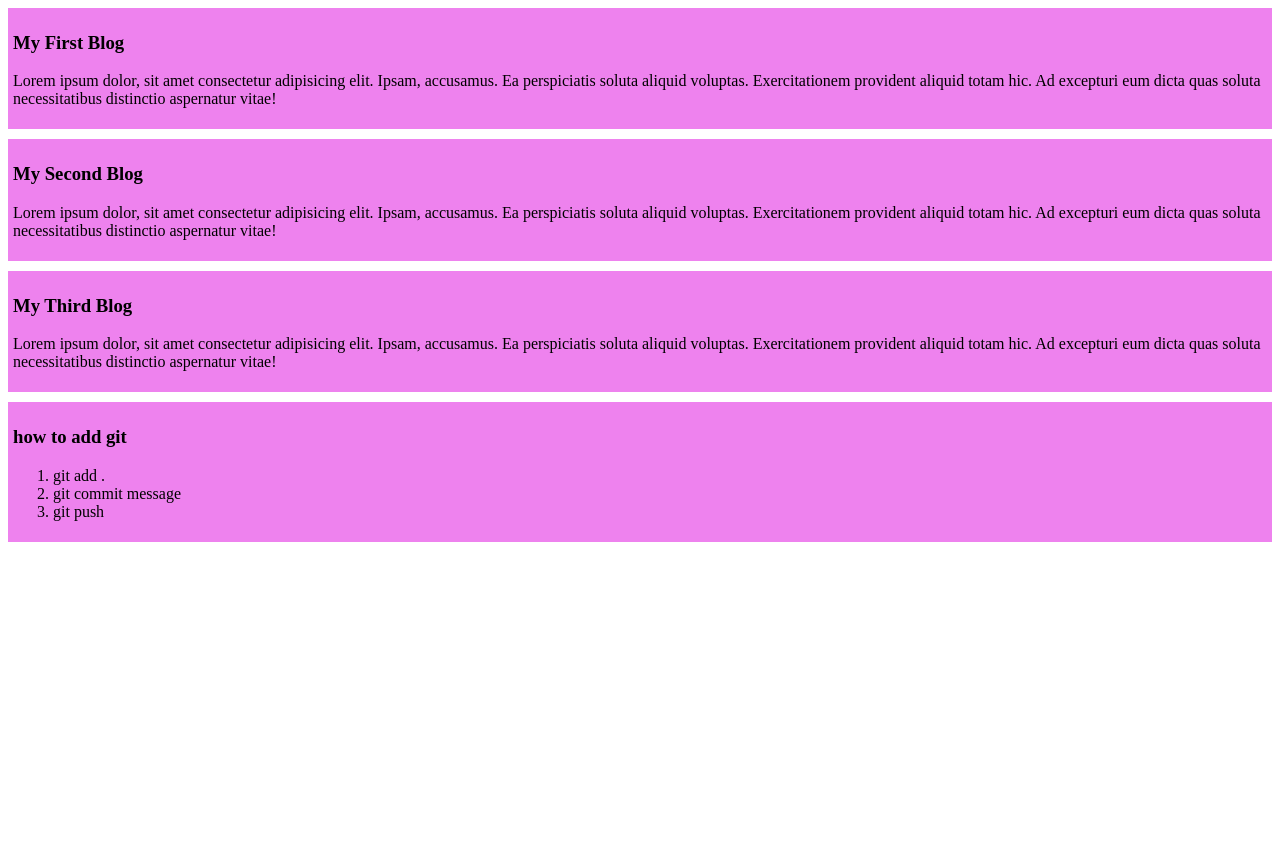
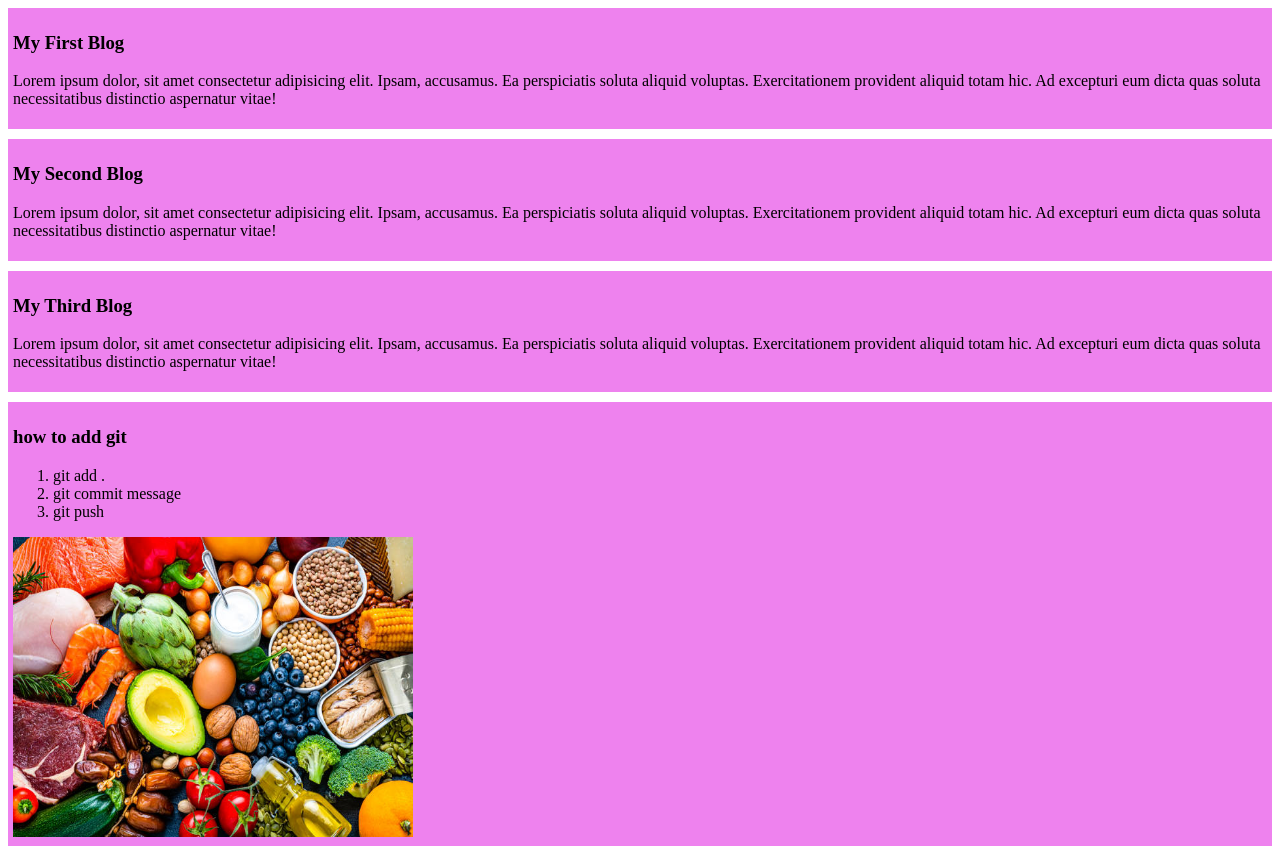
Before and after one commit to Mohinuddin0119/my-first-github-repo, a plain HTML site: page index.html in a window 1280 px wide. Before the commit the page ends 800 px from the top, so only its background shows below. Drawn offline with Linux system fonts and the light colour scheme.

Commit message:
added image

```diff
--- a/index.html
+++ b/index.html
@@ -26,6 +26,7 @@
             <li>git commit message</li>
             <li>git push</li>
         </ol>
+        <img src="New folder/food.jpg" alt="food image" width="400px" height="300px">
        </div>
 </body>
 </html>
```
Also changed, not shown: New folder/food.jpg (added).
